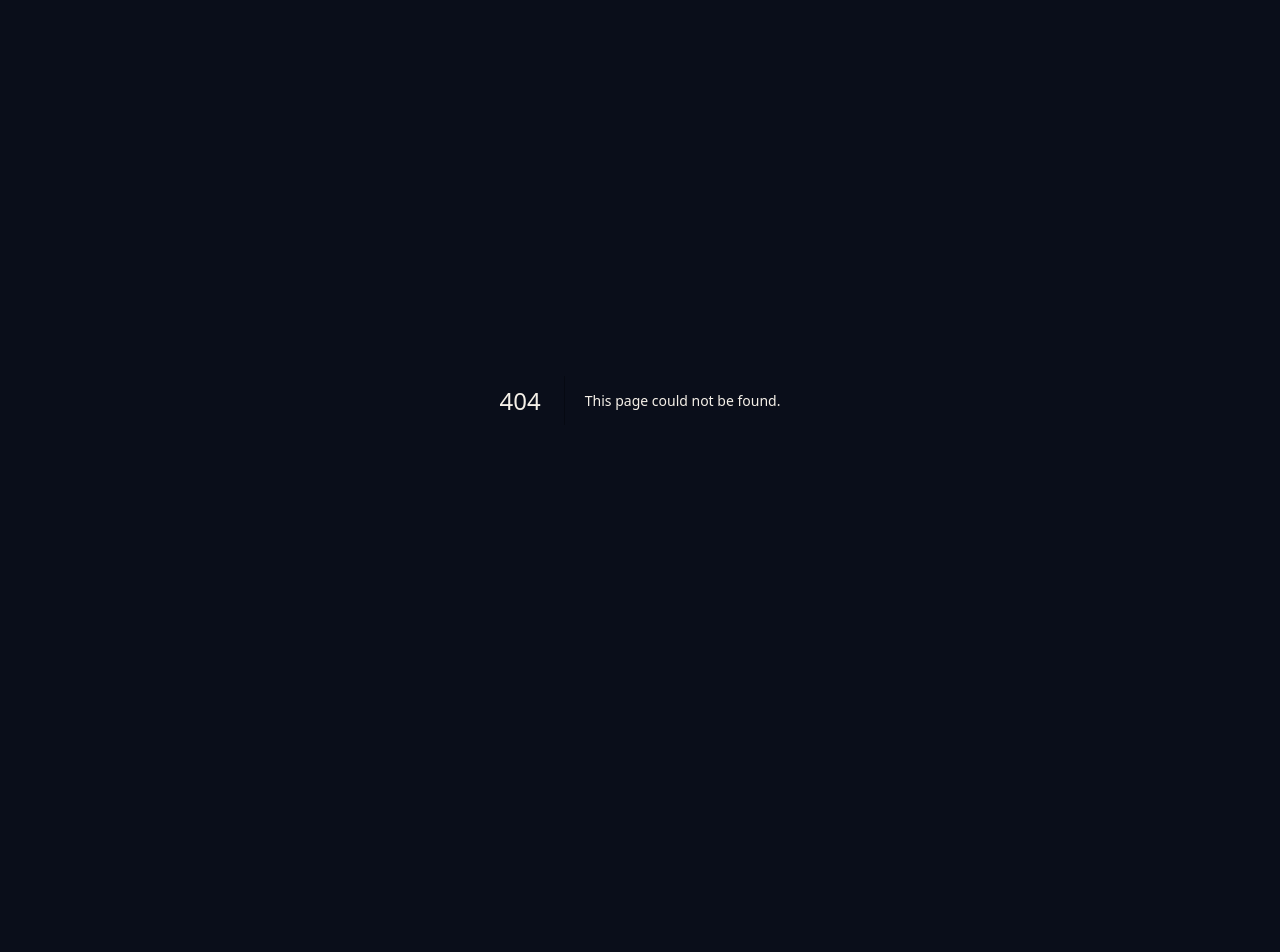
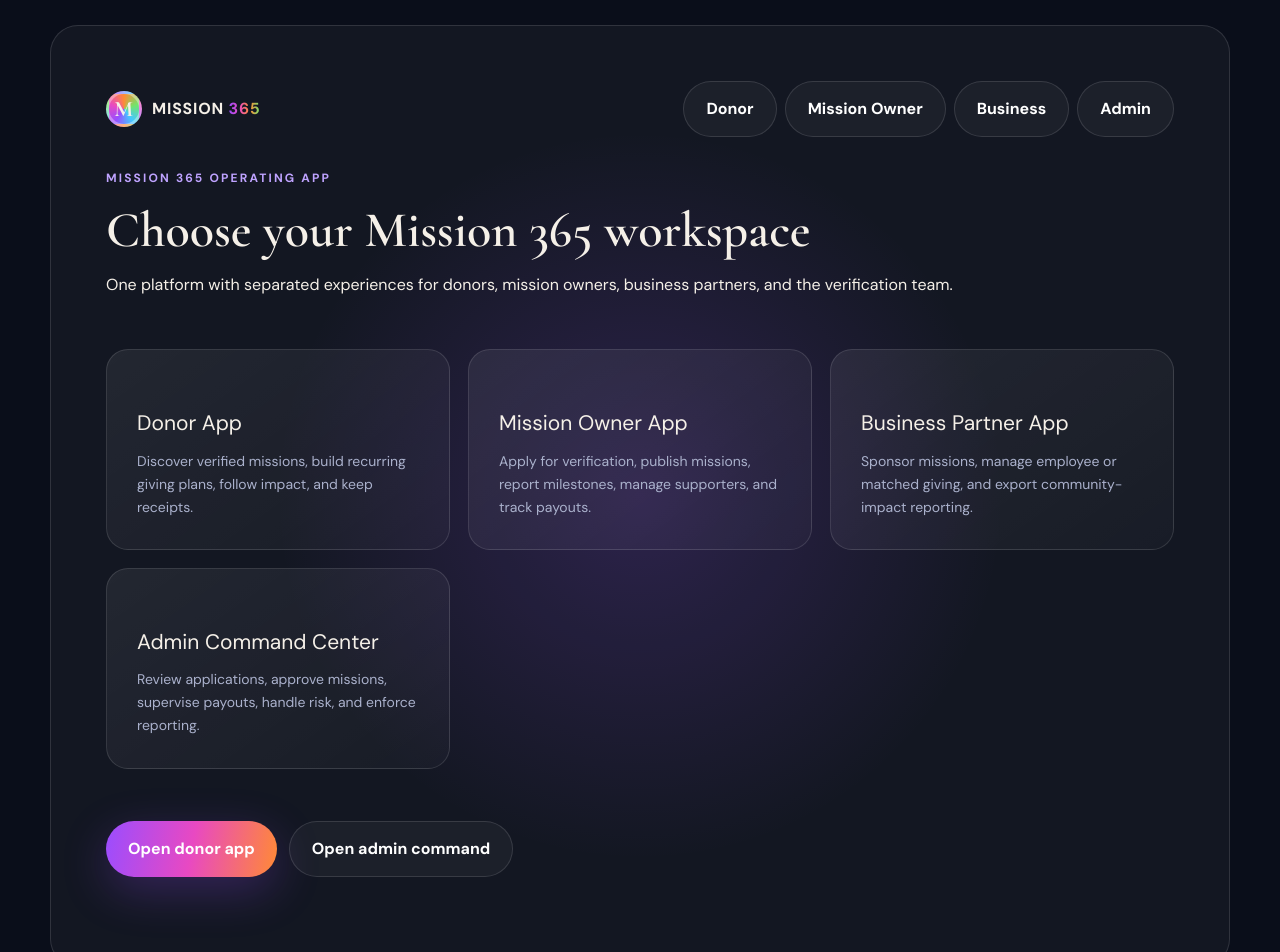
Before and after one commit to dolodorsey/mission-365, a Next.js app: page /app in a window 1280 px wide. Before the commit this address had no page. Shown: the top 952 px of the page. Before the commit the page ends 800 px from the top, so only its background shows below. Built offline with nearby package versions, Linux system fonts and the light colour scheme.

Commit message:
add Mission 365 app workspace

```diff
--- /dev/null
+++ b/src/app/app/page.tsx
@@ -0,0 +1,10 @@
+import Link from 'next/link'
+import { MissionAppShell, WorkGrid } from '../../components/MissionAppShell'
+
+export const metadata={title:'Mission 365 App | Command Center'}
+export default function AppHome(){return <MissionAppShell title="Choose your Mission 365 workspace" subtitle="One platform with separated experiences for donors, mission owners, business partners, and the verification team."><WorkGrid items={[
+  ['Donor App','Discover verified missions, build recurring giving plans, follow impact, and keep receipts.'],
+  ['Mission Owner App','Apply for verification, publish missions, report milestones, manage supporters, and track payouts.'],
+  ['Business Partner App','Sponsor missions, manage employee or matched giving, and export community-impact reporting.'],
+  ['Admin Command Center','Review applications, approve missions, supervise payouts, handle risk, and enforce reporting.'],
+]}/><div className="hero-actions" style={{marginTop:24}}><Link className="button" href="/app/donor">Open donor app</Link><Link className="button button-ghost" href="/app/admin">Open admin command</Link></div></MissionAppShell>}
```
